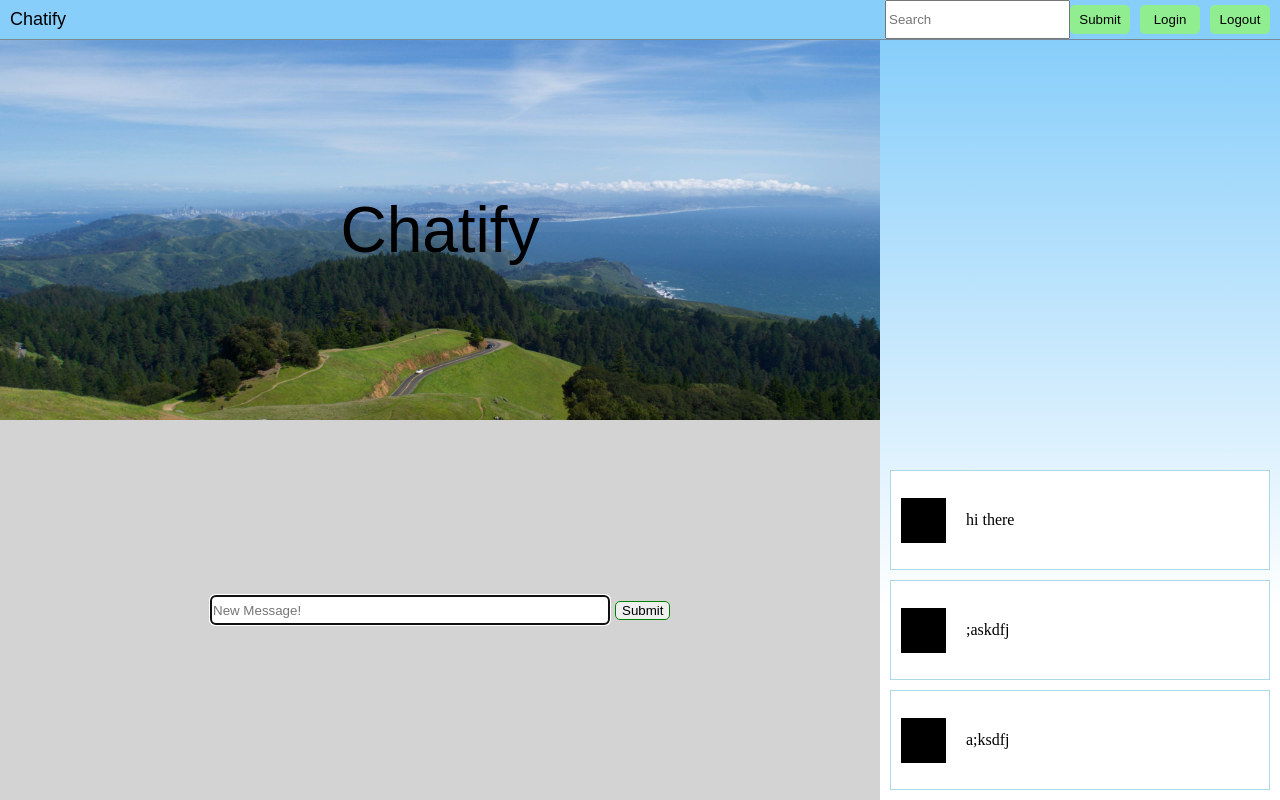
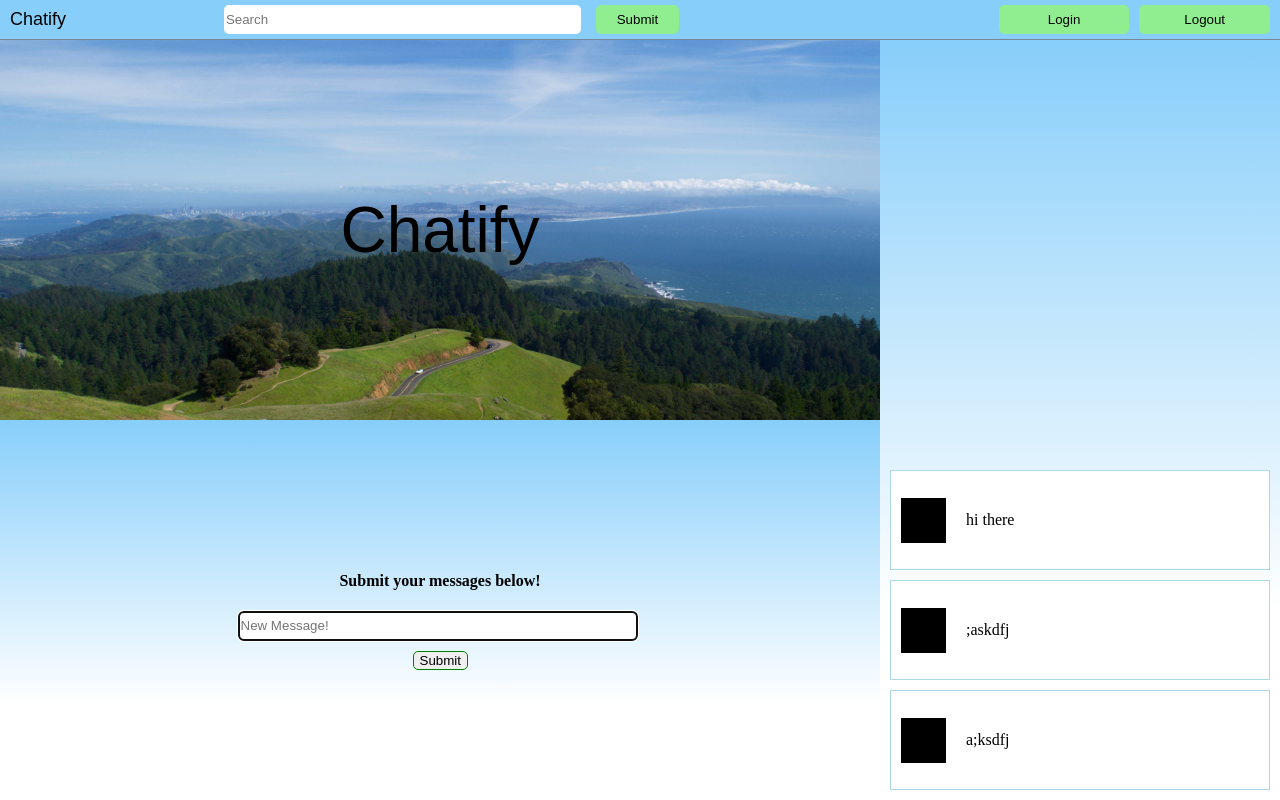
Before and after one commit to MichaelDurfey/ChatAppWireframe, a React app: page / in a window 1280 px wide. Built offline with nearby package versions, Linux system fonts and the light colour scheme; the HTML template or start-up script is replaced by a standard one; a web font is replaced by a local one.

Commit message:
hash table and styling

```diff
--- a/src/components/MainInput.js
+++ b/src/components/MainInput.js
@@ -29,6 +29,7 @@ class MainInput extends React.Component {
       <div className="input">
         <Background />
           <div className="inputField">
+            <h4>Submit your messages below!</h4>
             <input
             type="text"
             placeholder="New Message!"
--- a/src/index.css
+++ b/src/index.css
@@ -72,6 +72,19 @@ html, body {
   padding: 10px;
 }
 
+.navBar > input {
+  flex: 5;
+  margin-right: 15px;
+  margin: 5px 15px 5px 2px;
+  border-radius: 5px;
+  border: none;
+}
+
+.navBar > .SearchSubmit {
+  flex: 1;
+  margin-right: 25%;
+}
+
 .navBar {
   width: 100%;
   height: 40px;
@@ -83,9 +96,8 @@ html, body {
 
 .navBar > button {
   margin: 5px 10px 5px 0;
-  flex-shrink: 0;
   align-items: center;
-  flex: 0 0 60px;
+  flex: 1 0 60px;
   border-radius: 5px;
   border: none;
   background-color: lightgreen;
@@ -94,6 +106,7 @@ html, body {
 .title {
   display: flex;
   align-items: center;
+  flex: 3;
   margin-left: 10px;
   margin-right: auto;
   font-size: 18px;
@@ -117,9 +130,10 @@ html, body {
 
 .inputField {
   display: flex;
+  flex-flow: column;
   align-items: center;
   justify-content: center;
-  background-color: lightgrey;
+  background-image: linear-gradient( lightskyblue, #fff 75%);
   height: 50%;
   width: 100%;
 }
@@ -141,6 +155,7 @@ html, body {
 
 .inputField > button {
   width: 55px;
+  margin-top: 10px;
   border: solid green 1px;
   flex-shrink: 0;
   border-radius: 5px;
```
